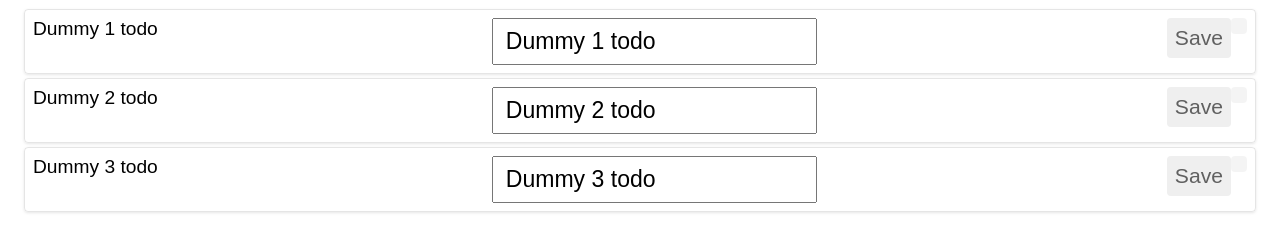
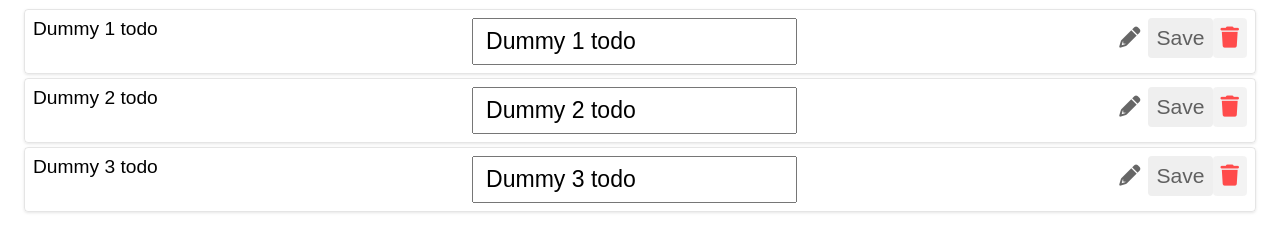
Before and after one commit to devarofi/jetz, a plain HTML site: page index.html in a window 1280 px wide. Shown: the part 110-362 px from the top of the page. Drawn offline with Linux system fonts and the light colour scheme.

Commit message:
Add icon css

```diff
--- a/index.html
+++ b/index.html
@@ -5,6 +5,8 @@
     <meta http-equiv="X-UA-Compatible" content="IE=edge">
     <meta name="viewport" content="width=device-width, initial-scale=1.0">
     <title>Jetz</title>
+    <link rel="preload" as="style" onload="this.onload=null;this.rel='stylesheet'" href="https://site-assets.fontawesome.com/releases/v6.2.0/css/all.css">
+    <noscript><link rel="stylesheet" href="https://site-assets.fontawesome.com/releases/v6.2.0/css/all.css"></noscript>
 </head>
 <body>
     <script src="./app.js" type="module"></script>
```
